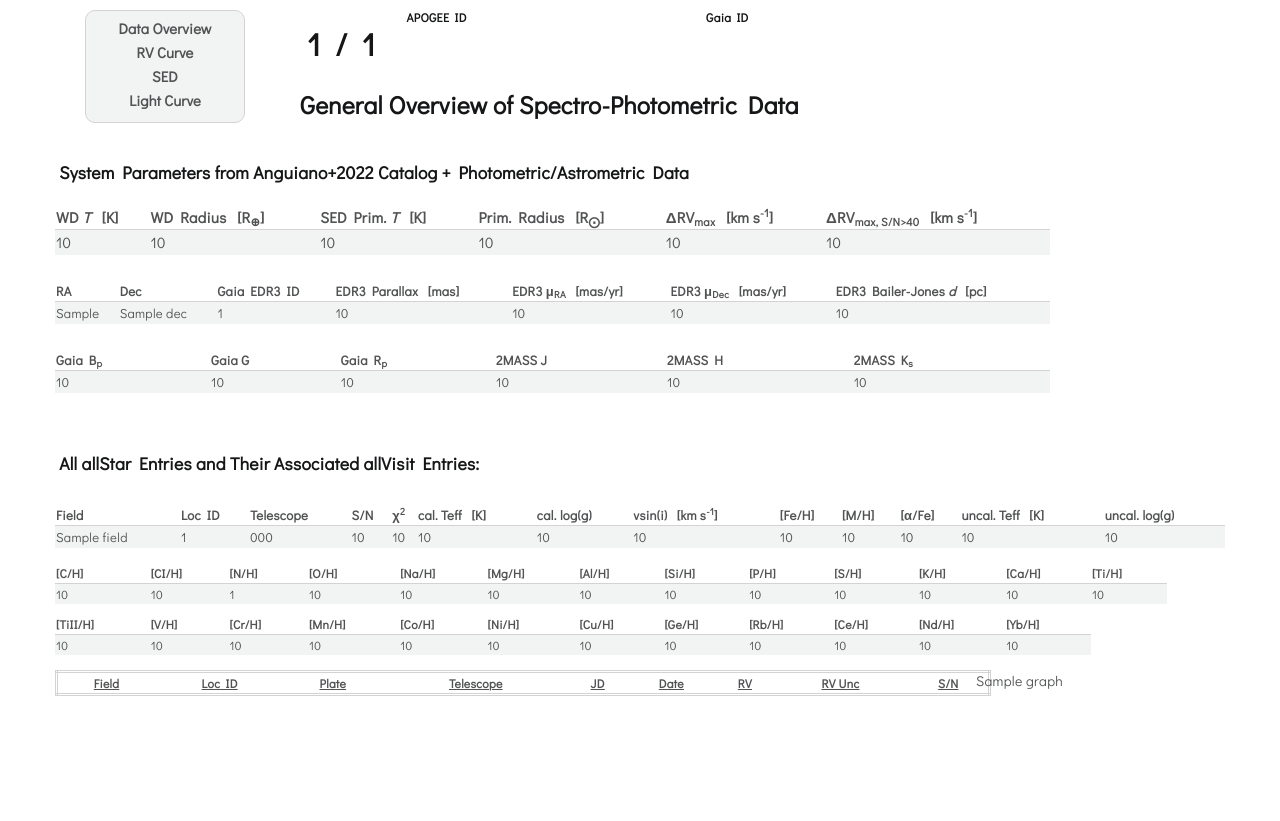
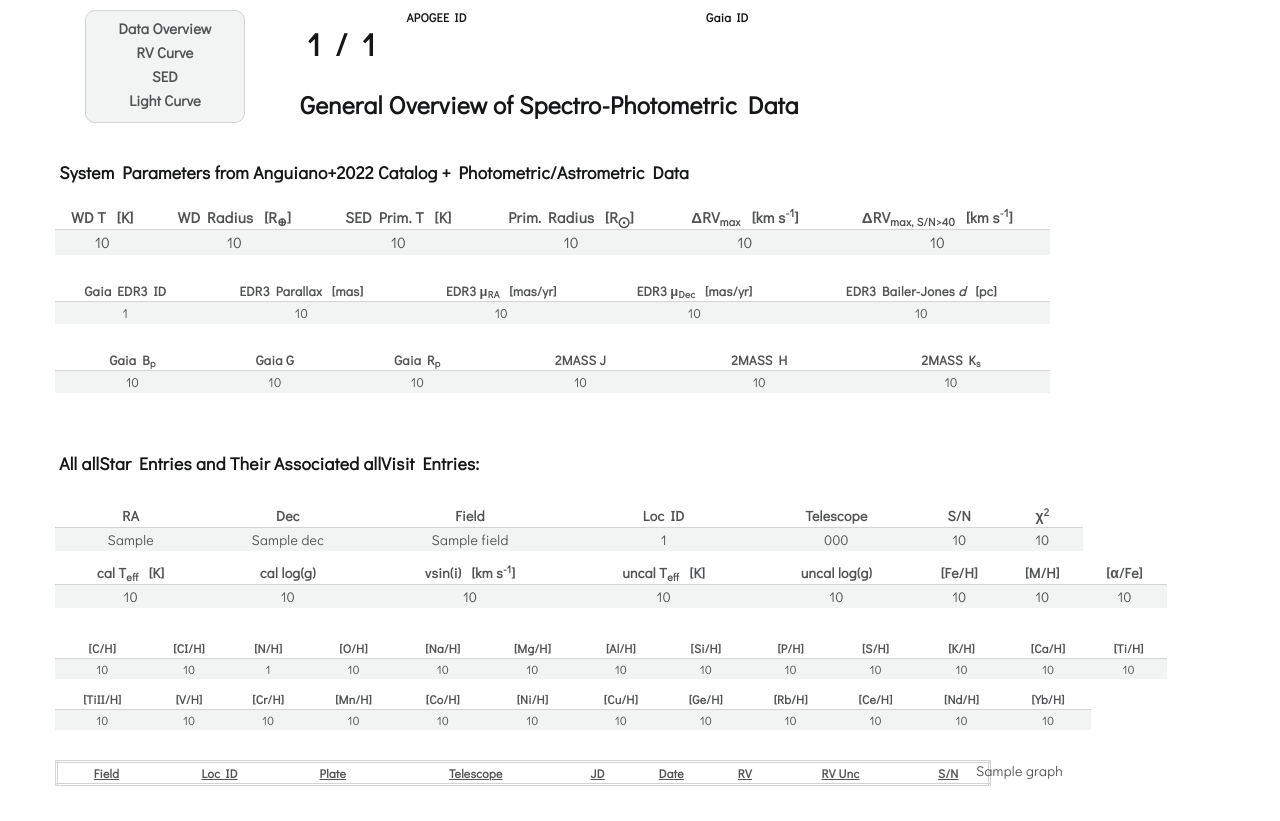
Before and after one commit to cmazzdaher/aggc-web, a Django app: template wdbinsite/wdbinsite/templates/datatable/summary.html in a window 1280 px wide. Shown: the part 61-882 px from the top of the page. Before the commit the page ends 757 px from the top, so only its background shows below. Run offline with Django 4.2, Linux system fonts and the light colour scheme; the template is opened without the code that fills it: most values are stand-ins (such as "Sample title", 1, 10 or a date in 2020); lists and menus that the app fills with data are empty; some libraries are stand-ins or nearby versions.

Commit message:
Adjust formatting to make room for cal/uncal Teff/logg values

```diff
--- a/wdbinsite/wdbinsite/templates/datatable/summary.html
+++ b/wdbinsite/wdbinsite/templates/datatable/summary.html
@@ -20,13 +20,13 @@
 
       <h6> System Parameters from Anguiano+2022 Catalog + Photometric/Astrometric Data</h6>
 
-	  <table id='valueadded' class="myline mystripes-td ti-15 mt-15 mb-25" style="width:85%;">
+	  <table id='valueadded' class="myline mystripes-td ti-15 mt-15 mb-25" style="width:85%; text-align: center;">
   	   <tbody>
 
           <tr class="prespace">
-	        <th>WD <i>T</i>   [K]</th>
+	        <th>WD T   [K]</th>
 	        <th>WD Radius   [R<sub>&CirclePlus;</sub>]</th>
-	        <th>SED Prim. <i>T</i>   [K]</th>
+	        <th>SED Prim. T   [K]</th>
 	        <th>Prim. Radius   [R<sub>&#10752;</sub>]</th>
             <th>&Delta;RV<sub>max</sub>   [km s<sup>-1</sup>]</th>
   		    <th>&Delta;RV<sub>max, S/N>40</sub>   [km s<sup>-1</sup>]</th>
@@ -44,11 +44,9 @@
 	    </tbody>
       </table>
 
-	  <table id='astrometrics' class="myline mystripes-td ti-13 mb-25" style="width:85%;">
+	  <table id='astrometrics' class="myline mystripes-td ti-13 mb-25" style="width:85%; text-align: center;">
 		<tbody>
 		  <tr class="prespace">
-  	        <th>RA</th>
-  	        <th>Dec</th>
   			<th>Gaia EDR3 ID</th>
   		    <th>EDR3 Parallax   [mas]</th>
             <th>EDR3 &mu;<sub>RA</sub>   [mas/yr]</th>
@@ -57,8 +55,6 @@
 		  </tr>
 
 	      <tr>
-			<td>{{allStar.0.RA}}</td>
-			<td>{{allStar.0.Dec}}</td>
 			<td>{{allStar.0.Gaia_EDR3_ID}}</td>
 			<td>{{allStar.0.Gaia_EDR3_para|floatformat:"-2"}}</td>
 			<td>{{allStar.0.Gaia_EDR3_pmra|floatformat:"-2"}}</td>
@@ -70,7 +66,7 @@
 	  </table>
 
 
-	  <table id='photometry' class="myline mystripes-td ti-13 mb-50" style="width:85%;">
+	  <table id='photometry' class="myline mystripes-td ti-13 mb-50" style="width:85%; text-align: center;">
 		<tbody>
 		  <tr class="prespace">
 
@@ -98,43 +94,55 @@
 	   <h6 class="mt-10" style="margin-bottom: -20px"> All allStar Entries and Their Associated allVisit Entries:</h6>
 	  {% for i in allStar %}
 
-		<table id='apogee_basics' class="myline mystripes-td ti-13 mt-50 mb-15" style="width:100%;">
+		<table id='apogee_basics' class="myline mystripes-td ti-14 mt-50" style="width:95%; text-align: center;">
 		  <tbody>
   	        <tr class="prespace">
-		      <th>Field</th>
+    	      <th>RA</th>
+    	      <th>Dec</th>
+			  <th>Field</th>
 			  <th>Loc ID</th>
               <th>Telescope</th>
 		      <th>S/N</th>
 		      <th>&chi;<sup>2</sup></th>
-			  <th>cal. Teff   [K]</th>
-			  <th>cal. log(g)</th>
-	          <th>vsin(i)   [km s<sup>-1</sup>]</th>
-			  <th>[Fe/H]</th>
-			  <th>[M/H]</th>
-			  <th>[&alpha;/Fe]</th>
-			  <th>uncal. Teff   [K]</th>
-			  <th>uncal. log(g)</th>
   	        </tr>
 		    <tr>
+  			  <td>{{i.RA}}</td>
+  			  <td>{{i.Dec}}</td>
 			  <td>{{i.field}}</td>
 			  <td>{{i.LocID}}</td>
 			  <td>{{i.telescope}}</td>
 			  <td>{{i.SNR|floatformat:"0"}}</td>
 			  <td>{{i.chi2|floatformat:"-1"}}</td>
+			</tr>
+
+            <tr class="space">
+  		  </tr>
+
+  	        <tr class="prespace">
+			  <th>cal T<sub>eff</sub>   [K]</th>
+			  <th>cal log(g)</th>
+	          <th>vsin(i)   [km s<sup>-1</sup>]</th>
+			  <th>uncal T<sub>eff</sub>   [K]</th>
+			  <th>uncal log(g)</th>
+			  <th>[Fe/H]</th>
+			  <th>[M/H]</th>
+			  <th>[&alpha;/Fe]</th>
+  	        </tr>
+		    <tr>
 		      <td>{{i.Teff_cal|floatformat:"0g"}}</td>
 			  <td>{{i.logg_cal|floatformat:"-2"}}</td>
 			  <td>{{i.vsini|floatformat:"-1"}}</td>
+		      <td>{{i.Teff_uncal|floatformat:"0g"}}</td>
+			  <td>{{i.logg_uncal|floatformat:"-2"}}</td>
 			  <td>{{i.Fe_H|floatformat:"-2"}}</td>
 			  <td>{{i.M_H|floatformat:"-2"}}</td>
 			  <td>{{i.alpha_Fe|floatformat:"-2"}}</td>
-		      <td>{{i.Teff_uncal|floatformat:"0g"}}</td>
-			  <td>{{i.logg_uncal|floatformat:"-2"}}</td>
 			</tr>
 
 		  </tbody>
 		 </table>
 
-	 <table id='apogee_chems' class="myline mystripes-td ti-12 mb-15" style="width:95%;">
+	 <table id='apogee_chems' class="myline mystripes-td ti-12 mt-30 mb-30" style="width:95%; text-align: center;">
   	  <tbody>
 
         <tr>
```
